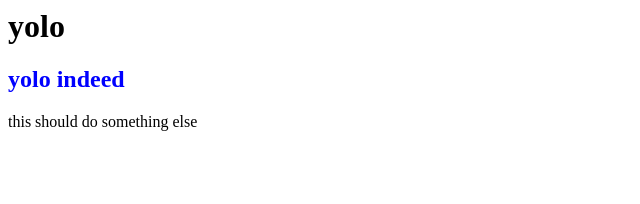
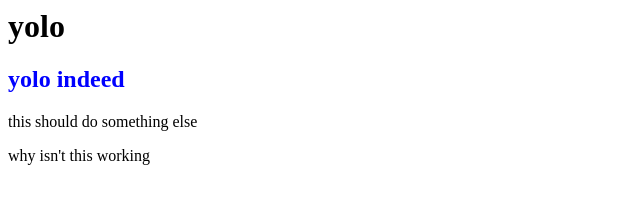
Before and after one commit to scottcrawford03/static, a plain HTML site: page index.html in a window 1280 px wide. Shown: the whole page, without its empty margins (0-640 px from the left). Drawn offline with Linux system fonts and the light colour scheme.

Commit message:
something

```diff
--- a/index.html
+++ b/index.html
@@ -1,3 +1,4 @@
 <h1>yolo</h1>
 <h2 style="color:blue">yolo indeed</h2>
 <p>this should do something else</p>
+<p>why isn't this working</p>
```
